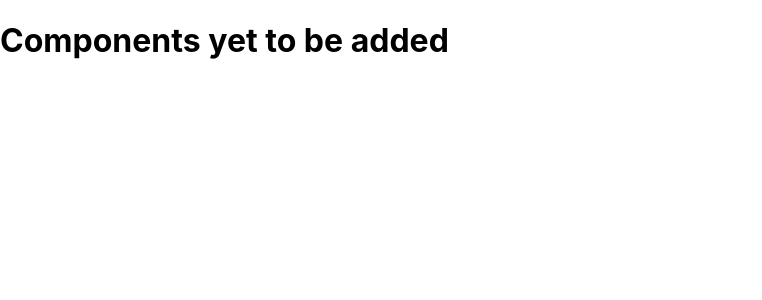
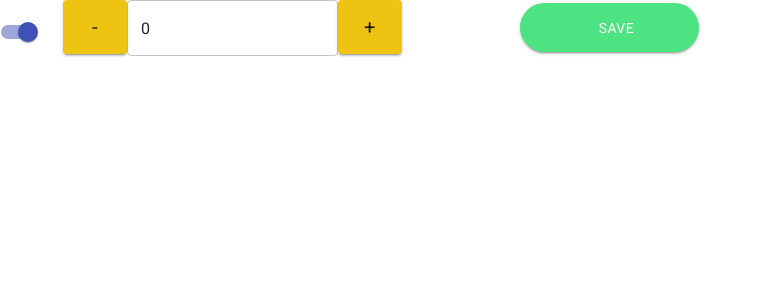
Before and after one commit to Thoratsmita/Breathing-App-Web, a React (Create React App) app: page /Geofence in a window 1280 px wide. Shown: the top 300 px of the page, without its empty margins (0-762 px from the left). Built offline with nearby package versions, Linux system fonts and the light colour scheme.

Commit message:
added a counter

```diff
--- a/src/Geofence.js
+++ b/src/Geofence.js
@@ -1,37 +1,96 @@
-import React, { useState, useEffect } from "react";
+import React, { useState } from "react";
+import FormGroup from "@material-ui/core/FormGroup";
+import FormControlLabel from "@material-ui/core/FormControlLabel";
+import Switch from "@material-ui/core/Switch";
+import Button from "@material-ui/core/Button";
+import TextField from "@material-ui/core/TextField";
+import DataService from "./service/Data";
+
 import { makeStyles } from "@material-ui/core/styles";
-import Button from "@material-ui/core/Button";
-import Registermain from "./Registermain";
-import logo from "./assets/logo.png";
-import Grid from "@material-ui/core/Grid";
-import TextField from "@material-ui/core/TextField";
-import Loginmain from "./Loginmain";
-import "./login.css";
-
 const Geofence = () => {
+  const [state, setState] = React.useState({
+    checkedA: true,
+    checkedB: true,
+  });
+  const [count, setCount] = useState(0);
+  function increase() {
+    setCount(count + 1);
+  }
+  function decrease() {
+    setCount(count - 1);
+  }
+  function input(event) {
+    setCount({ count: event.target.value });
+  }
+  const handleChange = (event) => {
+    setState({ ...state, [event.target.name]: event.target.checked });
+  };
+  const onSubmit = (event) => {
+    event.preventDefault();
+    const data = {
+      count,
+    };
+    console.log(data);
+    DataService.create("geofencdata", data);
+    console.log(`Data sent to server: ${JSON.stringify(data)}`);
+  };
   const useStyles = makeStyles((theme) => ({
     root: {
-      "& > *": {
-        width: "25ch",
-        wrap: "flex",
-        overflow: "hidden",
-      },
+      flexGrow: 1,
     },
-
-    image: {
-      margin: "0px",
-      width: "100%",
-      height: "100vh",
-      flexGrow: "1",
-      display: "flex",
+    counter: {
+      background: " #eec311",
+      padding: "10px",
+      width: "64px",
+      height: "54px",
+      fontSize: "20px",
+      color: "#fffff",
+    },
+    save: {
+      width: "179px",
+      height: "49px",
+      margin: "3px 15px 11px 118px",
+      padding: "14px 65px 13px 66px",
+      borderRadius: "34.5px",
+      backgroundColor: "#4de382",
+      justifyContent: "right",
+      color: "#ffffff",
     },
   }));
   const classes = useStyles();
   return (
-    <div>
-      <h1>Components yet to be added</h1>
-    </div>
+    <FormGroup row>
+      <FormControlLabel
+        control={
+          <Switch
+            checked={state.checkedB}
+            onChange={handleChange}
+            name="checkedB"
+            color="primary"
+          />
+        }
+      />
+      <Button
+        variant="contained"
+        className={classes.counter}
+        onClick={decrease}
+      >
+        -
+      </Button>
+      <TextField id="outlined-basic" variant="outlined" value={count} />
+
+      <Button
+        onClick={increase}
+        variant="contained"
+        className={classes.counter}
+      >
+        +
+      </Button>
+
+      <Button onClick={onSubmit} variant="contained" className={classes.save}>
+        Save
+      </Button>
+    </FormGroup>
   );
 };
-
 export default Geofence;
```
